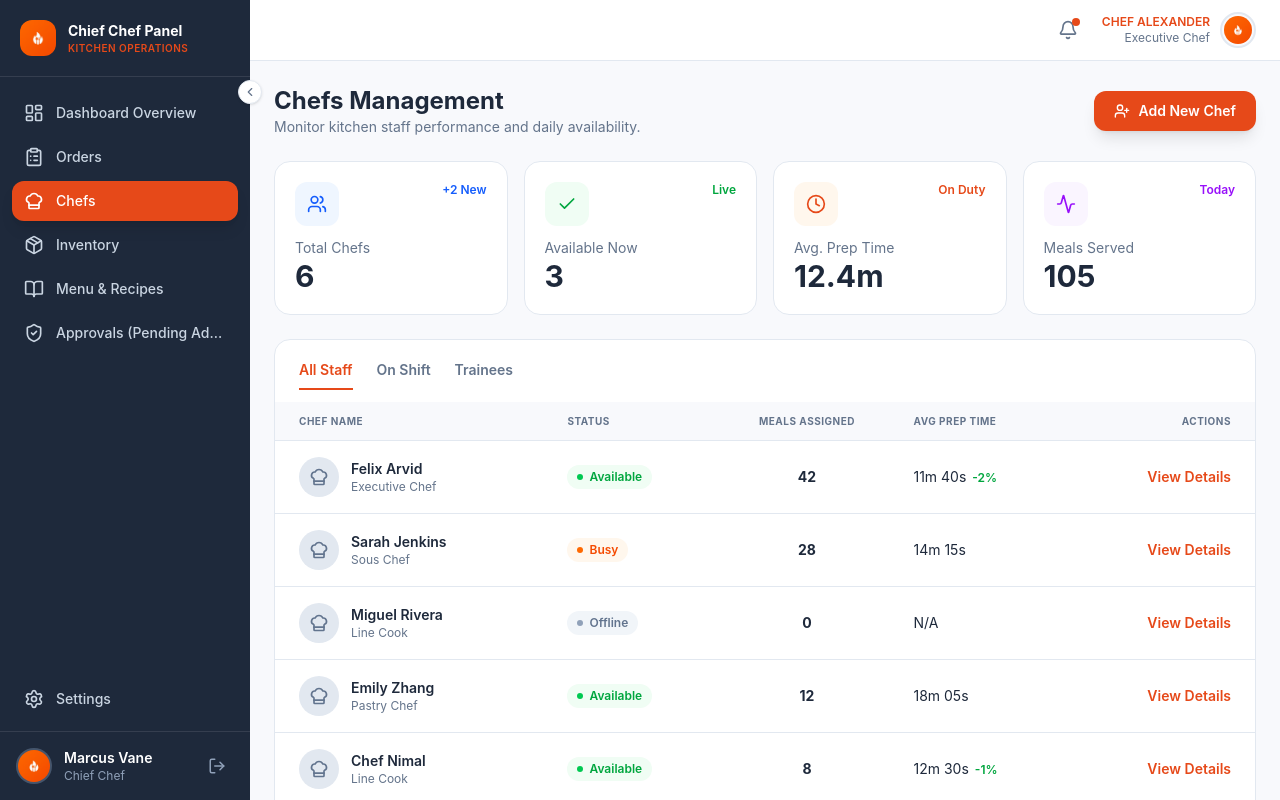
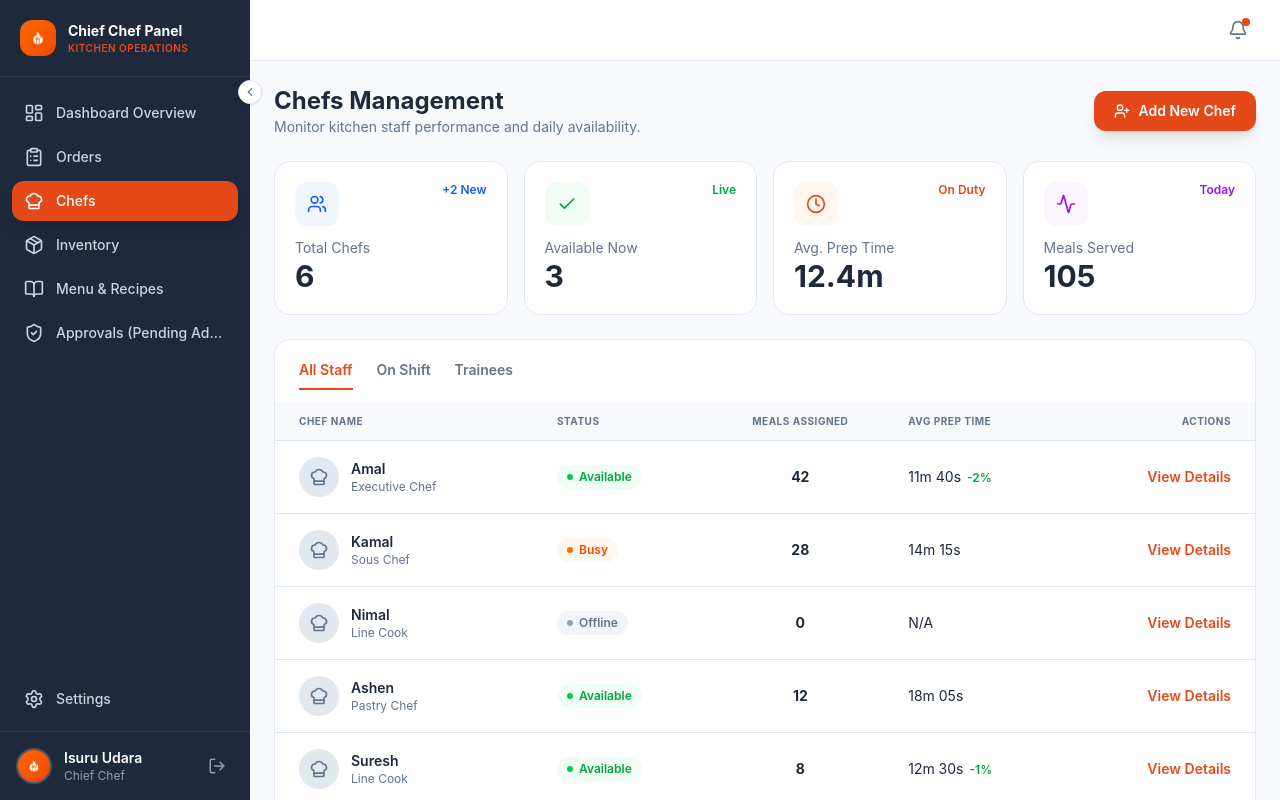
Before and after one commit to Byte-knight-team/BK_SP_Frontend, a React (Vite) app: page /chefs in a window 1280 px wide. Built offline with nearby package versions, Linux system fonts and the light colour scheme.

Commit message:
Update chef names, remove header badge, fix order status transition logic

```diff
--- a/src/components/Layout.jsx
+++ b/src/components/Layout.jsx
@@ -134,7 +134,7 @@ export default function Layout({ children }) {
                     <img src="/logo.png" alt="User" className="w-9 h-9 rounded-full object-contain flex-shrink-0 bg-slate-600 p-0.5" />
                     {!collapsed && (
                         <div className="flex-1 min-w-0">
-                            <p className="text-sm font-semibold truncate">Marcus Vane</p>
+                            <p className="text-sm font-semibold truncate">Isuru Udara</p>
                             <p className="text-xs text-slate-400 truncate">Chief Chef</p>
                         </div>
                     )}
@@ -174,13 +174,6 @@ export default function Layout({ children }) {
                             <Bell className="w-5 h-5 text-[var(--color-text-muted)]" />
                             <span className="absolute top-1.5 right-1.5 w-2 h-2 bg-[var(--color-primary)] rounded-full" />
                         </button>
-                        <div className="flex items-center gap-2.5">
-                            <div className="text-right hidden sm:block">
-                                <p className="text-xs text-[var(--color-primary)] font-semibold uppercase">Chef Alexander</p>
-                                <p className="text-xs text-[var(--color-text-muted)]">Executive Chef</p>
-                            </div>
-                            <img src="/logo.png" alt="User" className="w-9 h-9 rounded-full object-contain border-2 border-[var(--color-border)] bg-[var(--color-bg-light)] p-0.5" />
-                        </div>
                     </div>
                 </header>
 
--- a/src/data/mockData.js
+++ b/src/data/mockData.js
@@ -4,12 +4,12 @@
 
 // ---------- CHEFS ----------
 export const chefs = [
-    { id: 1, name: 'Felix Arvid', role: 'Executive Chef', status: 'available', mealsAssigned: 42, avgPrepTime: '11m 40s', avgPrepChange: -2, phone: '0771234567', email: 'felix@kitchen.com', shift: 'Morning', image: null },
-    { id: 2, name: 'Sarah Jenkins', role: 'Sous Chef', status: 'busy', mealsAssigned: 28, avgPrepTime: '14m 15s', avgPrepChange: 0, phone: '0779876543', email: 'sarah@kitchen.com', shift: 'Morning', image: null },
-    { id: 3, name: 'Miguel Rivera', role: 'Line Cook', status: 'offline', mealsAssigned: 0, avgPrepTime: 'N/A', avgPrepChange: 0, phone: '0775551234', email: 'miguel@kitchen.com', shift: 'Evening', image: null },
-    { id: 4, name: 'Emily Zhang', role: 'Pastry Chef', status: 'available', mealsAssigned: 12, avgPrepTime: '18m 05s', avgPrepChange: 0, phone: '0771112233', email: 'emily@kitchen.com', shift: 'Morning', image: null },
-    { id: 5, name: 'Chef Nimal', role: 'Line Cook', status: 'available', mealsAssigned: 8, avgPrepTime: '12m 30s', avgPrepChange: -1, phone: '0774445566', email: 'nimal@kitchen.com', shift: 'Morning', image: null },
-    { id: 6, name: 'Chef Kamal', role: 'Grill Master', status: 'busy', mealsAssigned: 15, avgPrepTime: '10m 20s', avgPrepChange: 3, phone: '0777889900', email: 'kamal@kitchen.com', shift: 'Evening', image: null },
+    { id: 1, name: 'Amal', role: 'Executive Chef', status: 'available', mealsAssigned: 42, avgPrepTime: '11m 40s', avgPrepChange: -2, phone: '0771234567', email: 'felix@kitchen.com', shift: 'Morning', image: null },
+    { id: 2, name: 'Kamal', role: 'Sous Chef', status: 'busy', mealsAssigned: 28, avgPrepTime: '14m 15s', avgPrepChange: 0, phone: '0779876543', email: 'sarah@kitchen.com', shift: 'Morning', image: null },
+    { id: 3, name: 'Nimal', role: 'Line Cook', status: 'offline', mealsAssigned: 0, avgPrepTime: 'N/A', avgPrepChange: 0, phone: '0775551234', email: 'miguel@kitchen.com', shift: 'Evening', image: null },
+    { id: 4, name: 'Ashen', role: 'Pastry Chef', status: 'available', mealsAssigned: 12, avgPrepTime: '18m 05s', avgPrepChange: 0, phone: '0771112233', email: 'emily@kitchen.com', shift: 'Morning', image: null },
+    { id: 5, name: 'Suresh', role: 'Line Cook', status: 'available', mealsAssigned: 8, avgPrepTime: '12m 30s', avgPrepChange: -1, phone: '0774445566', email: 'nimal@kitchen.com', shift: 'Morning', image: null },
+    { id: 6, name: 'Gayan', role: 'Grill Master', status: 'busy', mealsAssigned: 15, avgPrepTime: '10m 20s', avgPrepChange: 3, phone: '0777889900', email: 'kamal@kitchen.com', shift: 'Evening', image: null },
 ];
 
 // ---------- INVENTORY ----------
--- a/src/pages/Orders.jsx
+++ b/src/pages/Orders.jsx
@@ -70,16 +70,14 @@ export default function Orders() {
 
     // ── Helper: recompute order status after a meal-level change ──
     const recomputeOrderStatus = (order) => {
+        const allCancelled = order.meals.every(m => m.status === 'cancelled');
         const nonCancelledMeals = order.meals.filter(m => m.status !== 'cancelled');
-        const allCancelled = order.meals.every(m => m.status === 'cancelled');
-        const allDone = nonCancelledMeals.every(m => m.status === 'completed');
-        const anyActionTaken = order.meals.some(
-            m => m.status === 'preparing' || m.status === 'completed' || m.status === 'cancelled' || m.assignedChef
-        );
+        const allDone = nonCancelledMeals.length > 0 && nonCancelledMeals.every(m => m.status === 'completed');
+        const noPendingLeft = order.meals.every(m => m.status !== 'pending');
 
         if (allCancelled) return 'cancelled';
-        if (allDone && nonCancelledMeals.length > 0) return 'completed';
-        if (anyActionTaken && order.status === 'pending') return 'preparing';
+        if (allDone) return 'completed';
+        if (noPendingLeft && nonCancelledMeals.length > 0) return 'preparing';
         return order.status;
     };
 
@@ -363,15 +361,12 @@ export default function Orders() {
                                             {selectedOrder.meals.map(meal => (
                                                 <tr key={meal.id} className={`border-t border-[var(--color-border)] ${meal.status === 'cancelled' ? 'opacity-40' : ''}`}>
                                                     <td className="px-4 py-3">
-                                                        <div className="flex items-center gap-3">
-                                                            <span className="text-2xl">{meal.image}</span>
                                                         <div>
                                                             <p className={`font-semibold text-[var(--color-text-main)] ${meal.status === 'cancelled' ? 'line-through' : ''}`}>{meal.name}</p>
                                                             <p className="text-xs text-[var(--color-text-muted)]">{meal.category}</p>
                                                             {meal.assignedChef && (
-                                                                    <p className="text-xs text-blue-600 mt-0.5">👨‍🍳 {meal.assignedChef}</p>
+                                                                <p className="text-xs text-blue-600 mt-0.5">{meal.assignedChef}</p>
                                                             )}
-                                                            </div>
                                                         </div>
                                                     </td>
                                                     <td className="text-center font-bold">x{meal.qty}</td>
```
Lines whose indentation alone changed are shown as unchanged.
